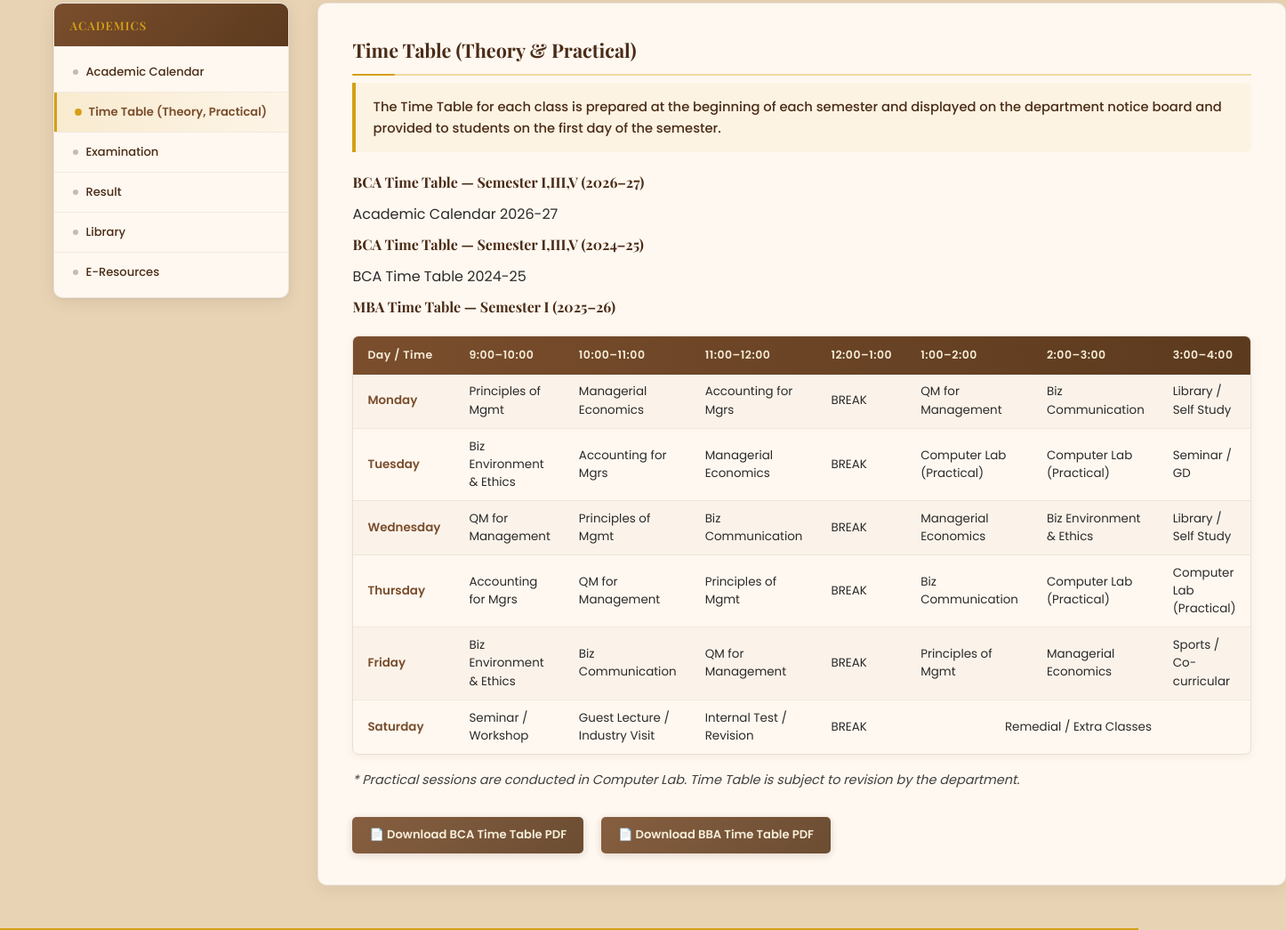
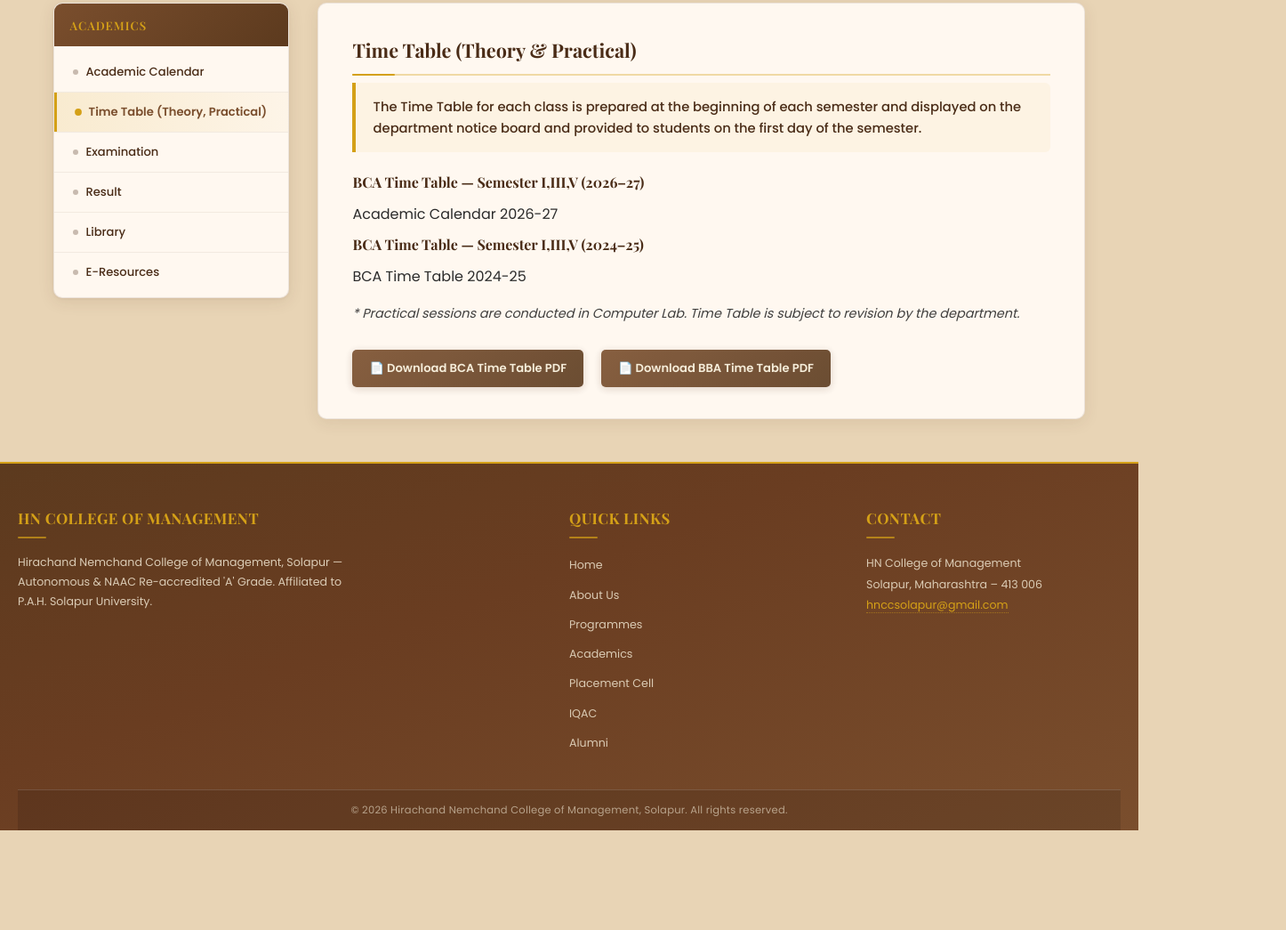
Before and after one commit to Monika-Gidwani/college-website, a plain HTML site: page pages/academics/time-table.html in a window 1280 px wide. Shown: the part 459-1504 px from the top of the page at 89% size, 1446 px wide, since content can reach past the window. After the commit the page ends 1392 px from the top, so only its background shows below. Drawn offline with nearby package versions, Linux system fonts and the light colour scheme.

Commit message:
Updated website

```diff
--- a/pages/academics/time-table.html
+++ b/pages/academics/time-table.html
@@ -53,83 +53,6 @@
                          <h3 class="ac-sub-heading" style="margin-top:0.5rem;">BCA Time Table — Semester I,III,V (2024–25)</h3>
                          <p><a href="../../assets/Timetable/BCA III V Time Table 2024-25 (1).pdf">BCA Time Table 2024-25 </a></p>
 
-                         <h3 class="ac-sub-heading" style="margin-top:0.5rem;">MBA Time Table — Semester I (2025–26)</h3>
-                        <div class="ac-table-wrap">
-                            <table class="ac-table ac-tt">
-                                <thead>
-                                    <tr>
-                                        <th>Day / Time</th>
-                                        <th>9:00–10:00</th>
-                                        <th>10:00–11:00</th>
-                                        <th>11:00–12:00</th>
-                                        <th>12:00–1:00</th>
-                                        <th>1:00–2:00</th>
-                                        <th>2:00–3:00</th>
-                                        <th>3:00–4:00</th>
-                                    </tr>
-                                </thead>
-                                <tbody>
-                                    <tr>
-                                        <td><strong>Monday</strong></td>
-                                        <td>Principles of Mgmt</td>
-                                        <td>Managerial Economics</td>
-                                        <td>Accounting for Mgrs</td>
-                                        <td class="ac-tt-break">BREAK</td>
-                                        <td>QM for Management</td>
-                                        <td>Biz Communication</td>
-                                        <td>Library / Self Study</td>
-                                    </tr>
-                                    <tr>
-                                        <td><strong>Tuesday</strong></td>
-                                        <td>Biz Environment &amp; Ethics</td>
-                                        <td>Accounting for Mgrs</td>
-                                        <td>Managerial Economics</td>
-                                        <td class="ac-tt-break">BREAK</td>
-                                        <td>Computer Lab (Practical)</td>
-                                        <td>Computer Lab (Practical)</td>
-                                        <td>Seminar / GD</td>
-                                    </tr>
-                                    <tr>
-                                        <td><strong>Wednesday</strong></td>
-                                        <td>QM for Management</td>
-                                        <td>Principles of Mgmt</td>
-                                        <td>Biz Communication</td>
-                                        <td class="ac-tt-break">BREAK</td>
-                                        <td>Managerial Economics</td>
-                                        <td>Biz Environment &amp; Ethics</td>
-                                        <td>Library / Self Study</td>
-                                    </tr>
-                                    <tr>
-                                        <td><strong>Thursday</strong></td>
-                                        <td>Accounting for Mgrs</td>
-                                        <td>QM for Management</td>
-                                        <td>Principles of Mgmt</td>
-                                        <td class="ac-tt-break">BREAK</td>
-                                        <td>Biz Communication</td>
-                                        <td>Computer Lab (Practical)</td>
-                                        <td>Computer Lab (Practical)</td>
-                                    </tr>
-                                    <tr>
-                                        <td><strong>Friday</strong></td>
-                                        <td>Biz Environment &amp; Ethics</td>
-                                        <td>Biz Communication</td>
-                                        <td>QM for Management</td>
-                                        <td class="ac-tt-break">BREAK</td>
-                                        <td>Principles of Mgmt</td>
-                                        <td>Managerial Economics</td>
-                                        <td>Sports / Co-curricular</td>
-                                    </tr>
-                                    <tr>
-                                        <td><strong>Saturday</strong></td>
-                                        <td>Seminar / Workshop</td>
-                                        <td>Guest Lecture / Industry Visit</td>
-                                        <td>Internal Test / Revision</td>
-                                        <td class="ac-tt-break">BREAK</td>
-                                        <td colspan="3" style="text-align:center;">Remedial / Extra Classes</td>
-                                    </tr>
-                                </tbody>
-                            </table>
-                        </div>
                         <div class="ac-body" style="margin-top:1rem;">
                             <p><em>* Practical sessions are conducted in Computer Lab. Time Table is subject to
                                     revision by the department.</em></p>
```
Also changed, not shown: pages/academics/academic-calendar.html (+20 -13 lines).
